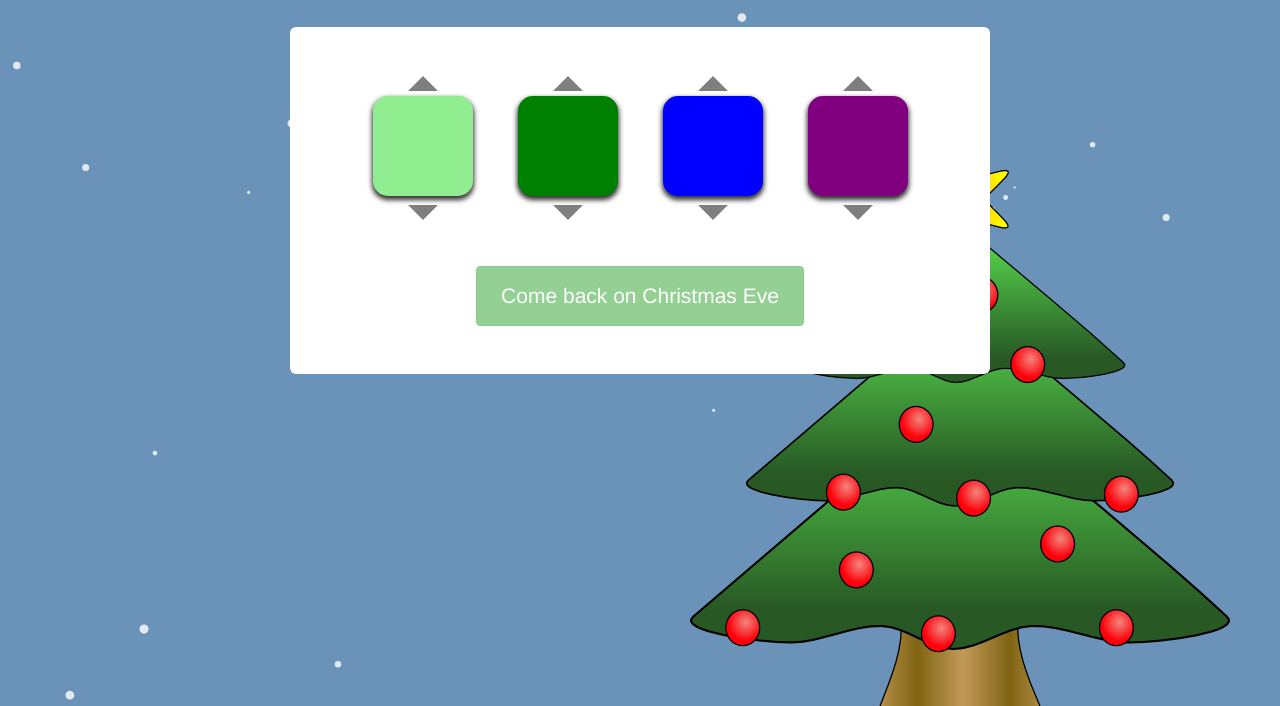
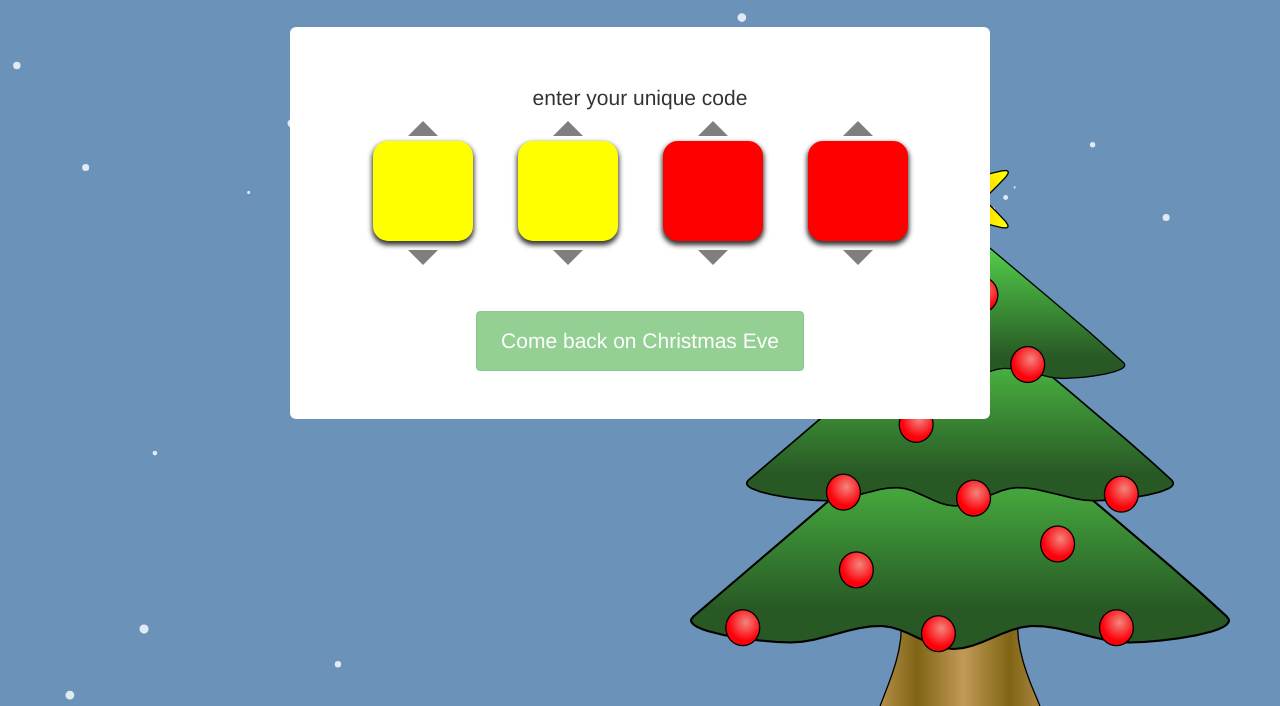
Before and after one commit to kevin-lin/countdown_webapp, a website: page app/index.html in a window 1280 px wide. Shown: the part 94-800 px from the top of the page. Drawn offline with Linux system fonts and the light colour scheme.

Commit message:
Implement cycling colors

```diff
--- a/app/index.html
+++ b/app/index.html
@@ -19,8 +19,9 @@
       -->
       <h1 class="title center">Merry Christmas</h1>
     </div>
-
+    <div class="visible-xs"><br></div>
     <div class="jumbotron">
+      enter your unique code
       <table width="100%">
         <tr>
           <td><div class="arrow-up" id="arrow-up-1"/></td>
--- a/app/js/cycle.js
+++ b/app/js/cycle.js
@@ -31,7 +31,11 @@ d2.onclick=function() {cycleDown(s2)};
 d3.onclick=function() {cycleDown(s3)};
 d4.onclick=function() {cycleDown(s4)};
 
+autoCycle();
+var counter=setInterval(autoCycle, 1000);
+
 function cycleUp(square){
+  clearInterval(counter);
   var x = cycle.shift();
   while(x !== square.className){
     cycle.push(x);
@@ -42,6 +46,7 @@ function cycleUp(square){
 }
 
 function cycleDown(square){
+  clearInterval(counter);
   var x = cycle.shift();
   while(x !== square.className){
     cycle.push(x);
@@ -50,3 +55,14 @@ function cycleDown(square){
   cycle.push(x);
   square.className = cycle[6];
 }
+
+function autoCycle(){
+  var rand = cycle[Math.floor(Math.random()*cycle.length)];
+  s1.className = rand;
+  rand = cycle[Math.floor(Math.random()*cycle.length)];
+  s2.className = rand;
+  rand = cycle[Math.floor(Math.random()*cycle.length)];
+  s3.className = rand;
+  rand = cycle[Math.floor(Math.random()*cycle.length)];
+  s4.className = rand;
+}
```
